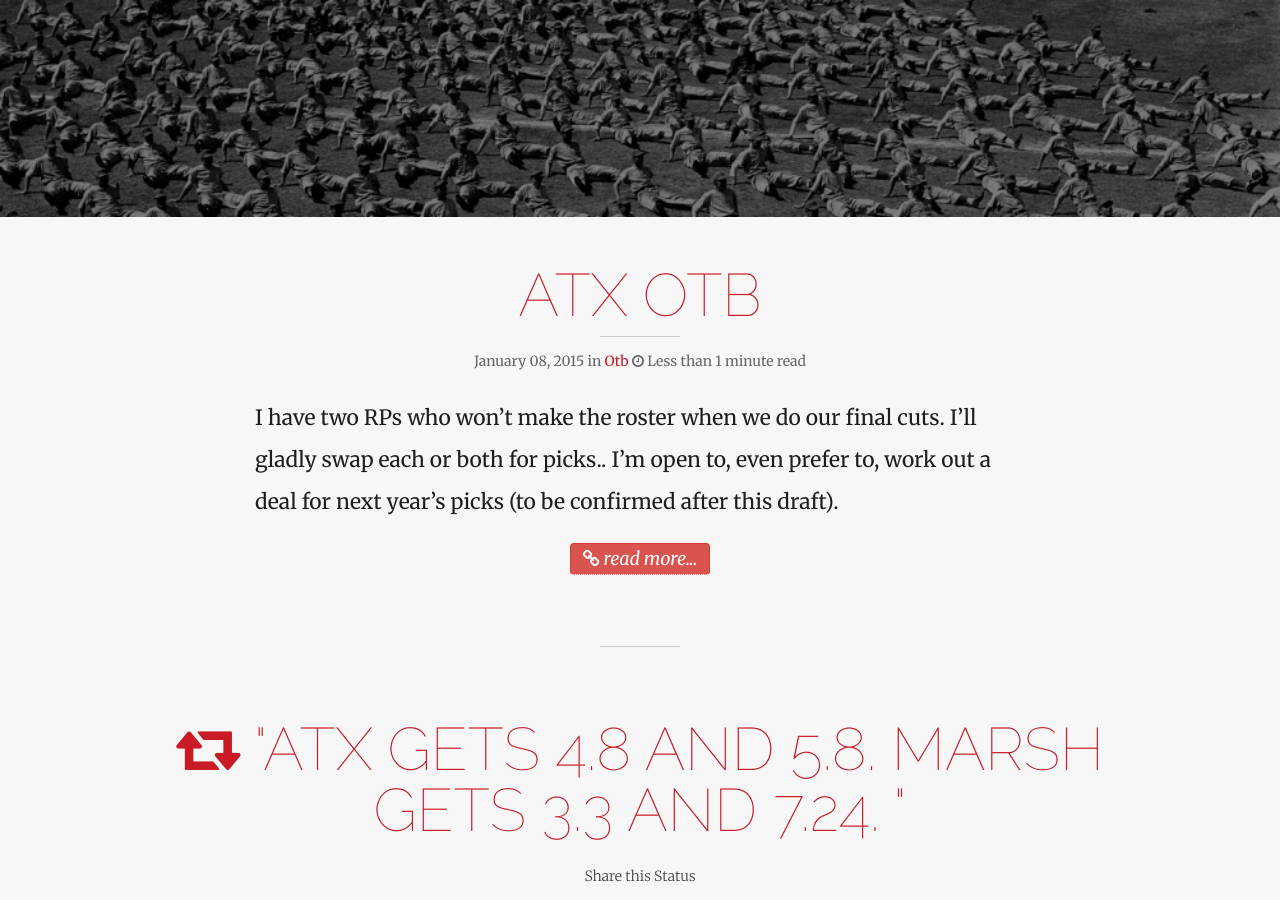
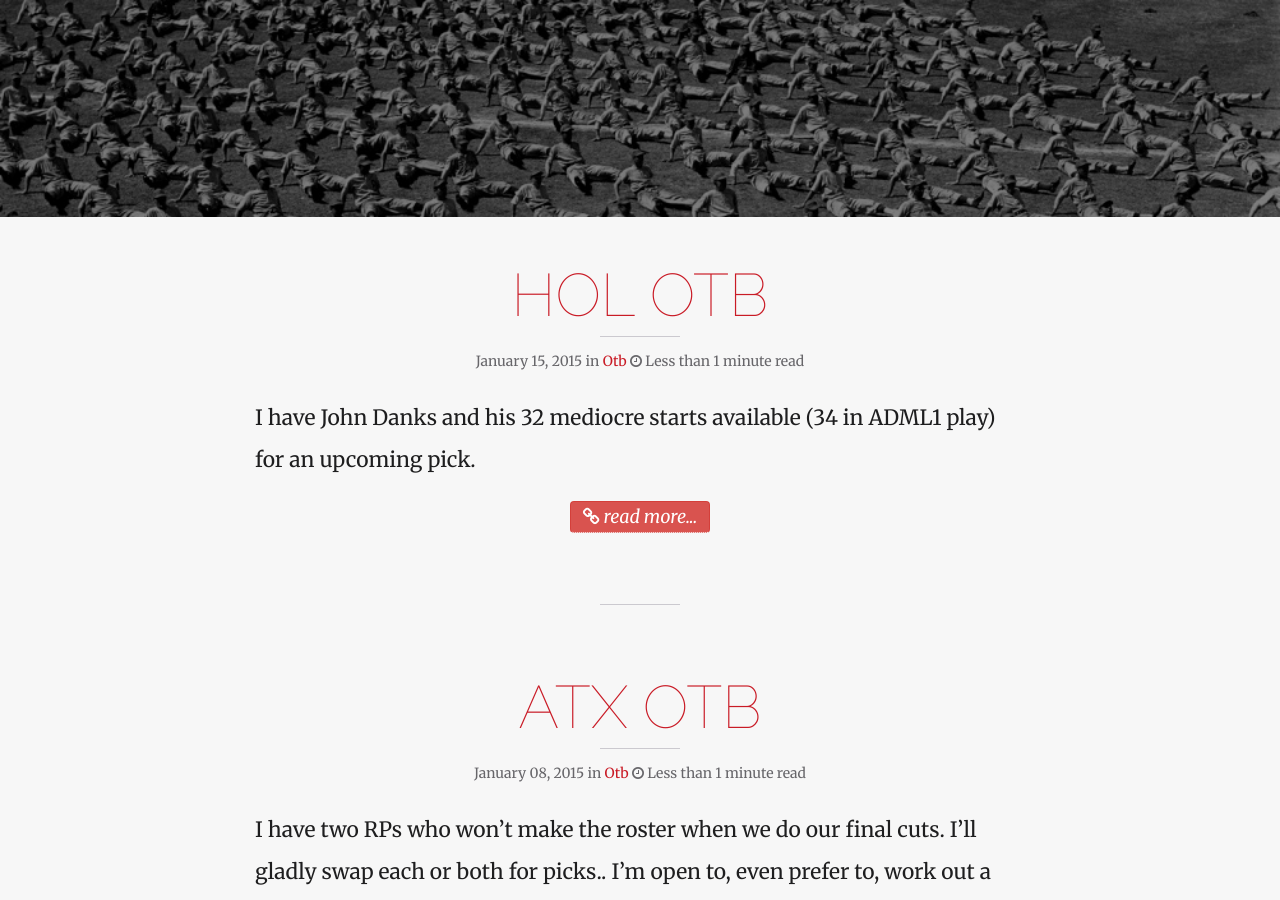
Before and after one commit to ADML1/adml1.github.io, a Jekyll site: the page built from index.html, in a window 1280 px wide and 900 px high, scrolled down 323 px. Built offline with Jekyll 4.4.1, drawn with Linux system fonts in a browser that asks for light colours; nearby versions of some CDN libraries; the list of posts is cut into pages by our own code; some of the changed text lies outside the part shown.

Commit message:
Update draft picks and add Marsh OTB.

```diff
--- /dev/null
+++ b/_posts/2015-01-15-hol-otb.md
@@ -0,0 +1,22 @@
+---
+layout: post
+title: HOL OTB
+description: "There's no crying in baseball"
+headline: "Let's make a deal"
+categories: otb
+type:
+tags:
+  - hol
+  - 2015
+imagefeature:
+comments: true
+featured:
+published: true
+modified:
+mathjax:
+---
+
+I have John Danks and his 32 mediocre starts available (34 in ADML1 play) for an upcoming pick.
+
+Paul
+Holland Marsh
```
Also changed, not shown: draft.md (+2 -2 lines).
